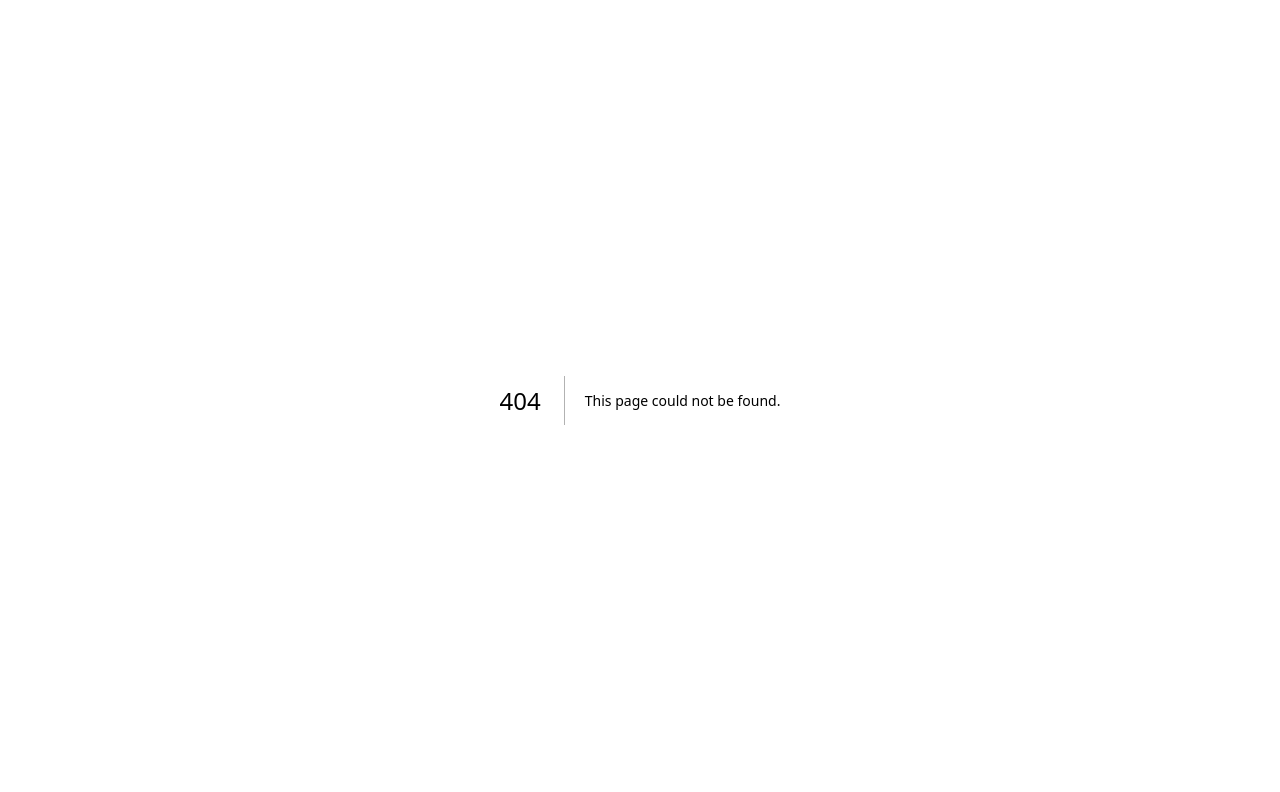
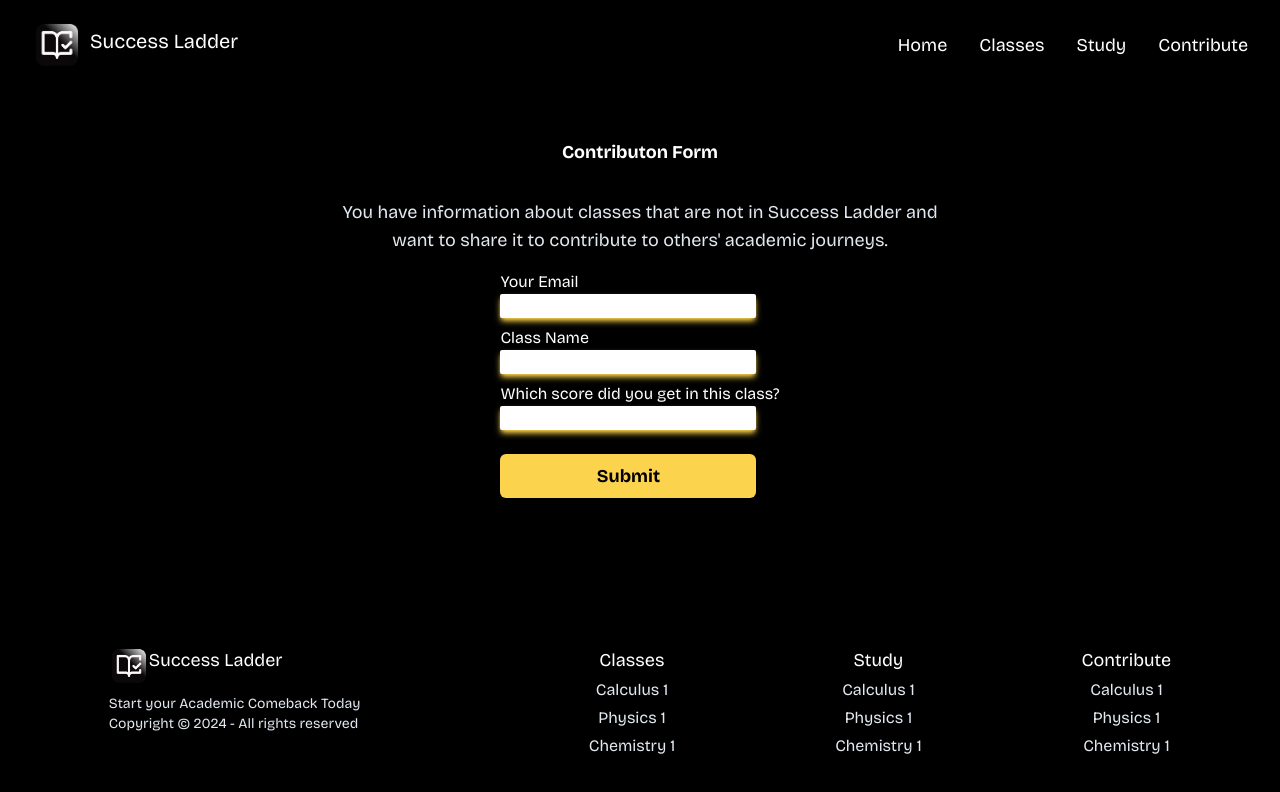
Before and after one commit to rafeturegen/demo-success-ladder, a Next.js app: page /contribute in a window 1280 px wide. Before the commit this address had no page. Shown: the top 792 px of the page. Built offline with nearby package versions, Linux system fonts and the light colour scheme.

Commit message:
complete contribution

```diff
--- /dev/null
+++ b/app/api/form/route.js
@@ -0,0 +1,24 @@
+import { MongoClient } from "mongodb";
+
+export async function POST(req) {
+    const data = await req.json();
+
+    const uri = process.env.MONGODB_URI;
+
+    const client = new MongoClient(uri);
+    await client.connect();
+    const db = client.db();
+
+    const classesCollection = db.collection("classes");
+
+    const result = await classesCollection.insertOne(data);
+
+    console.log(result);
+
+    await client.close();
+
+    return new Response(JSON.stringify({ message: "Data inserted!" }), {
+        status: 201,
+        headers: { "Content-Type": "application/json" }
+    });
+}
--- /dev/null
+++ b/app/contribute/page.jsx
@@ -0,0 +1,13 @@
+import ContributeForm from "@/components/ContributeForm";
+import Header from "@/components/Header";
+
+export default function Contribute() {
+    return (
+        <>
+            <Header/>
+            <main>
+                <ContributeForm/>
+            </main>
+        </>
+    )
+}
--- a/app/layout.js
+++ b/app/layout.js
@@ -1,5 +1,4 @@
 import "./globals.css";
-import Header from "@/components/Header";
 
 export const metadata = {
   title: "A Path To Academic Success",
@@ -12,7 +11,6 @@ export default function RootLayout({ children }) {
       <body>
         {children}
         <div id="spotify-player"></div>
-        <script src="https://sdk.scdn.co/spotify-player.js"></script>
       </body>
     </html>
   );
--- a/components/ClassesShowcase.jsx
+++ b/components/ClassesShowcase.jsx
@@ -35,7 +35,7 @@ export default function ClassesShowcase() {
                 </div>
                 <div className="flex flex-wrap mx-auto items-center p-8 max-w-7xl gap-16 ">
                     {searchedClasses.map(c => (
-                        <div className="bg-amber-300 p-1 rounded-md w-52 h-52 md:w-64 md:h-64 relative ">
+                        <div key={c.name} className="bg-amber-300 p-1 rounded-md w-52 h-52 md:w-64 md:h-64 relative ">
                             <Link href={`/classes/${c.name}`}>
                                 <img src={c.image} alt={c.alt} className="w-full h-full"/>
                                 <h2 className="text-white font-brico absolute bottom-0 font-bold text-lg">{c.name}</h2>
--- /dev/null
+++ b/components/ContributeForm.jsx
@@ -0,0 +1,50 @@
+"use client";
+
+import Footer from "./Footer";
+
+export default function ContributeForm () {
+
+    async function handleSubmit(event) {
+        event.preventDefault();
+
+        const fd = new FormData(event.target);
+
+        const data = Object.fromEntries(fd.entries());
+
+        const response = await fetch("/api/form", {
+            method:"POST",
+            body:JSON.stringify(data),
+            headers:{
+                "Content-Type":"application/json",
+            }
+        })
+
+        console.log(response);
+    }
+
+
+    return (
+        <>
+            <section className="flex flex-col justify-center items-center max-w-7xl mx-auto font-brico mt-12">
+                <h1 className="text-white text-lg font-bold">Contributon Form</h1>
+                <h2 className="text-slate-200 text-lg w-1/2 text-center mt-8 ">You have information about classes that are not in Success Ladder and want to share it to contribute to others' academic journeys. </h2>
+                <form onSubmit={handleSubmit} className="flex flex-col mt-2">
+                    <div className="flex flex-col mt-2">
+                        <label htmlFor="email" className="text-white">Your Email</label>
+                        <input type="text" className="rounded-sm shadow-md shadow-amber-300 w-64"/>
+                    </div>
+                    <div className="flex flex-col mt-2">
+                        <label htmlFor="class" className="text-white rounded-md">Class Name</label>
+                        <input type="text" className="rounded-sm shadow-md shadow-amber-300 w-64"/>
+                    </div>
+                    <div className="flex flex-col mt-2">
+                        <label htmlFor="score" className="text-white rounded-md">Which score did you get in this class?</label>
+                        <input type="text" className="rounded-sm shadow-md shadow-amber-300 w-64"/>
+                    </div>
+                    <button type="submit" className="bg-amber-300 py-2 px-4 rounded-md text-lg font-bold w-64 mt-6 text-center">Submit</button>
+                </form>
+                <Footer/>
+            </section>
+        </>
+    )
+}
--- a/components/Header.jsx
+++ b/components/Header.jsx
@@ -18,9 +18,9 @@ export default function Header() {
           <Link href="/study" className="text-white hover:underline text-lg">
                 Study
           </Link>
-            <button className="text-white hover:underline text-lg">
+          <Link href="/contribute" className="text-white hover:underline text-lg">
                 Contribute
-            </button>
+          </Link>
           </div>
         </header>
     )
--- a/components/PickClass.jsx
+++ b/components/PickClass.jsx
@@ -31,8 +31,8 @@ export default function PickClass(){
             <div className="flex gap-8 justify-center mt-12 relative items-center">
                 <button className="rounded-xl bg-white w-6 h-6" onClick={decreaseHandler}>&lt;</button>
                 {shownSlides.map(slide => (
-                    <div key={slide.name} className=" px-1  bg-amber-300 w-80 h-64 rounded-md relative justify-center flex flex-col">
-                        <a href="" className="">
+                    <div key={slide.name} className=" px-1 bg-amber-300 w-80 h-64 rounded-md relative justify-center flex flex-col">
+                        <a href={"/classes/" + slide.name}>
                             <img src={slide.image} alt={slide.alt} className=" w-80 h-60 "/>
                             <h2 className="text-white mt-2 w-72 absolute bottom-2 font-bold text-xl">{slide.name}</h2>
                         </a>
--- a/package.json
+++ b/package.json
@@ -19,6 +19,8 @@
     "slick-carousel": "^1.8.1"
   },
   "devDependencies": {
+    "@types/node": "20.14.8",
+    "@types/react": "18.3.3",
     "eslint": "^8",
     "eslint-config-next": "14.2.4",
     "postcss": "^8",
```
Also changed, not shown: 1 other file (tests, documents, lock files or other folders).
